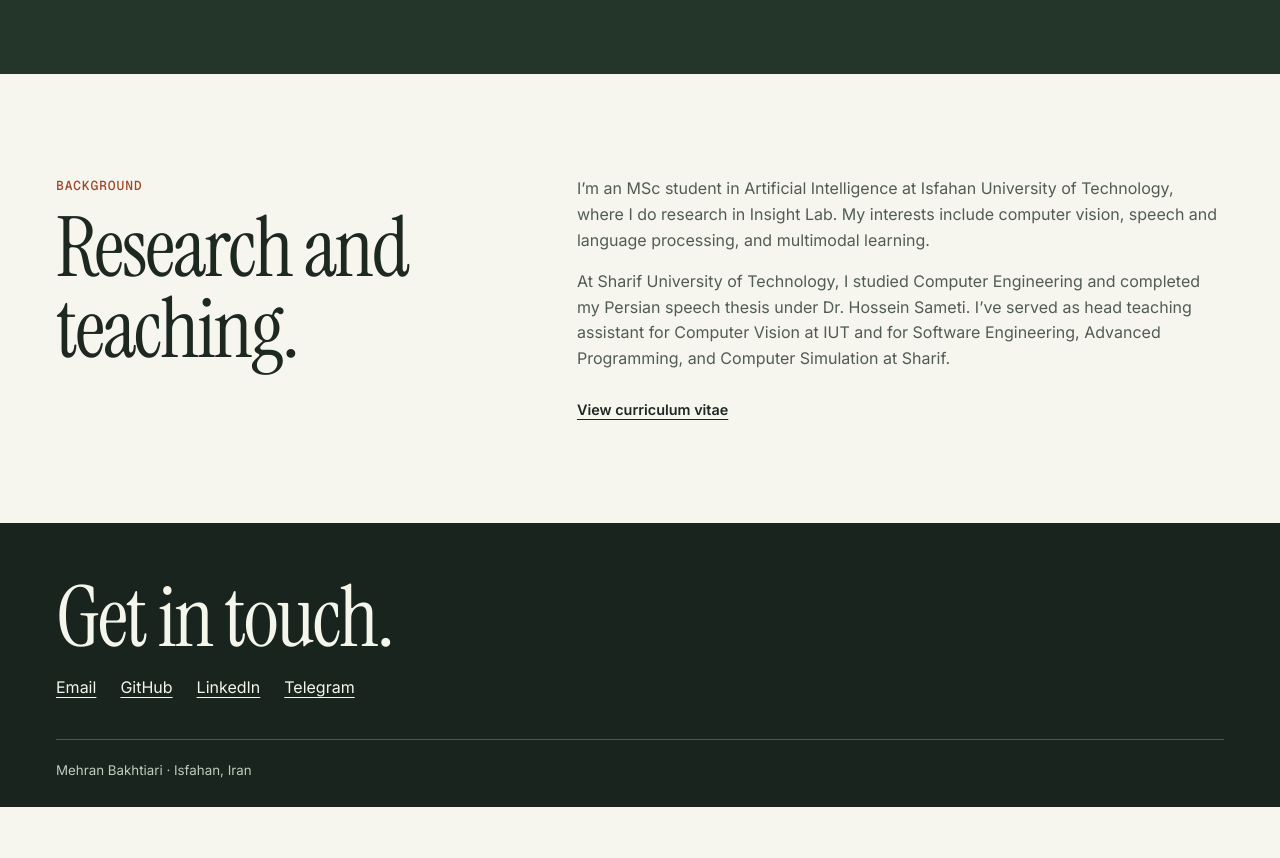
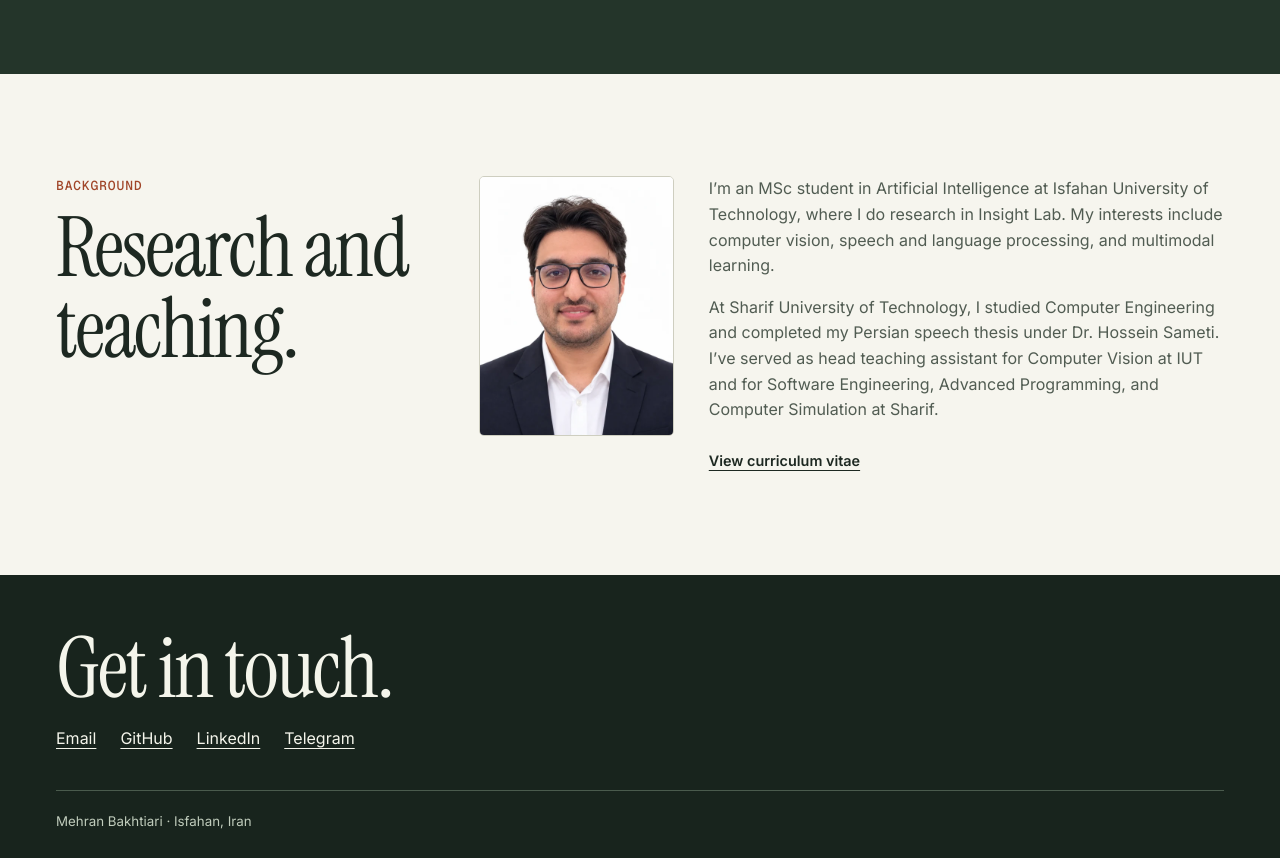
Before and after one commit to mehbakh82/mehbakh82.github.io, a plain HTML site: page index.html in a window 1280 px wide. Shown: the part 3035-3893 px from the top of the page. Before the commit the page ends 3842 px from the top, so only its background shows below. Drawn offline with Linux system fonts and the light colour scheme.

Commit message:
Add portrait to the About section

```diff
--- a/index.html
+++ b/index.html
@@ -102,12 +102,17 @@
         <li><a href="industry.html#model-serving">Model serving and observability</a></li>
       </ul>
     </div></section>
-    <section class="section wrap about" id="about">
-      <div><p class="kicker">Background</p><h2>Research and teaching.</h2></div>
-      <div>
-        <p>I’m an MSc student in Artificial Intelligence at Isfahan University of Technology, where I do research in Insight Lab. My interests include computer vision, speech and language processing, and multimodal learning.</p>
-        <p>At Sharif University of Technology, I studied Computer Engineering and completed my Persian speech thesis under Dr. Hossein Sameti. I’ve served as head teaching assistant for Computer Vision at IUT and for Software Engineering, Advanced Programming, and Computer Simulation at Sharif.</p>
-        <div class="actions"><a class="text-link" href="cv.html">View curriculum vitae</a></div>
+    <section class="section wrap about" id="about" aria-labelledby="about-heading">
+      <div><p class="kicker">Background</p><h2 id="about-heading">Research and teaching.</h2></div>
+      <div class="about-profile">
+        <figure class="about-portrait">
+          <img src="assets/mehran-bakhtiari.webp" alt="Portrait of Mehran Bakhtiari" width="540" height="720" loading="lazy" decoding="async">
+        </figure>
+        <div>
+          <p>I’m an MSc student in Artificial Intelligence at Isfahan University of Technology, where I do research in Insight Lab. My interests include computer vision, speech and language processing, and multimodal learning.</p>
+          <p>At Sharif University of Technology, I studied Computer Engineering and completed my Persian speech thesis under Dr. Hossein Sameti. I’ve served as head teaching assistant for Computer Vision at IUT and for Software Engineering, Advanced Programming, and Computer Simulation at Sharif.</p>
+          <div class="actions"><a class="text-link" href="cv.html">View curriculum vitae</a></div>
+        </div>
       </div>
     </section></main>
   <footer class="footer"><div class="wrap">
--- a/styles.css
+++ b/styles.css
@@ -91,7 +91,10 @@ header nav a:hover,header nav a[aria-current=page]{color:var(--accent);text-deco
 .work-row{display:grid;grid-template-columns:1fr 1.25fr auto;align-items:center;gap:1.15rem;padding:1.03rem 0;border-bottom:1px solid #c0c9b8}
 .work-row h3{font-size:clamp(1.8rem,3vw,2.65rem)}
 .work-row p{color:var(--sub)}
-.about{display:grid;grid-template-columns:.8fr 1.2fr;gap:clamp(2rem,7vw,7rem)}
+.about{display:grid;grid-template-columns:minmax(0,.78fr) minmax(0,1.62fr);gap:clamp(2rem,5vw,5rem)}
+.about-profile{display:grid;grid-template-columns:minmax(0,.55fr) minmax(0,1.45fr);align-items:start;gap:clamp(1.15rem,2.7vw,2.45rem)}
+.about-portrait{overflow:hidden;border:1px solid var(--rule);border-radius:5px}
+.about-portrait img{transform:scale(1.06);transform-origin:50% 68%}
 .about h2{max-width:12ch}
 .about .kicker{color:var(--accent);margin-bottom:.65rem}
 .about p+p,.prose p+p{margin-top:1rem}
@@ -179,6 +182,10 @@ header nav a:hover,header nav a[aria-current=page]{color:var(--accent);text-deco
  .findings{gap:.75rem}
  .findings dd{overflow-wrap:anywhere}
 }
+@media(max-width:520px){
+ .about-profile{grid-template-columns:1fr}
+ .about-portrait{width:min(62%,232px)}
+}
 @media(max-width:375px){
  .wrap,.narrow{width:calc(100% - 1.75rem)}
  header .wrap{gap:.55rem}
```
Also changed, not shown: assets/mehran-bakhtiari.webp (added).
